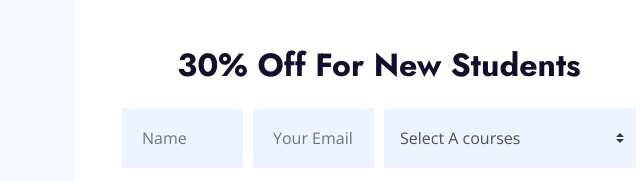
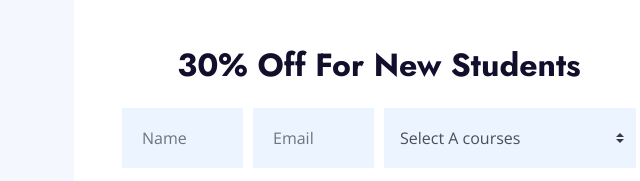
Before and after one commit to karthikaram904/tutor, a plain HTML site: page index.html in a window 1280 px wide. Shown: the part 3415-3596 px from the top of the page, 261-901 px from the left. Drawn offline with nearby package versions, Linux system fonts and the light colour scheme.

Commit message:
Update index.html

```diff
--- a/index.html
+++ b/index.html
@@ -333,7 +333,7 @@
                             </div>
                             <div class="col-sm-3">
                                 <div class="form-group">
-                                    <input type="email" class="form-control bg-light border-0" placeholder="Your Email" style="padding: 30px 20px;">
+                                    <input type="email" class="form-control bg-light border-0" placeholder="Email" style="padding: 30px 20px;">
                                 </div>
                             </div>
 
```
